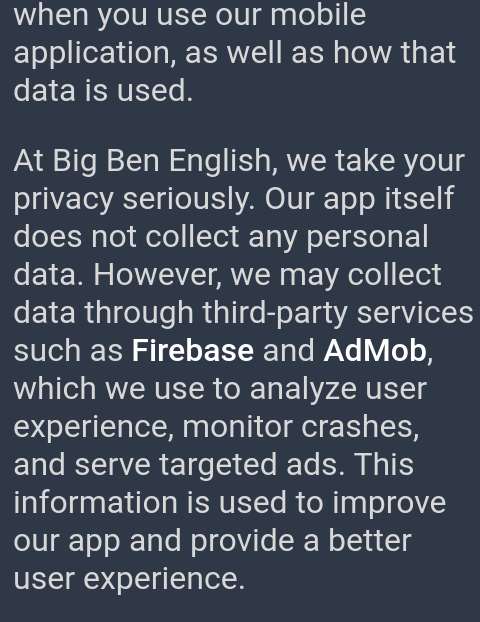
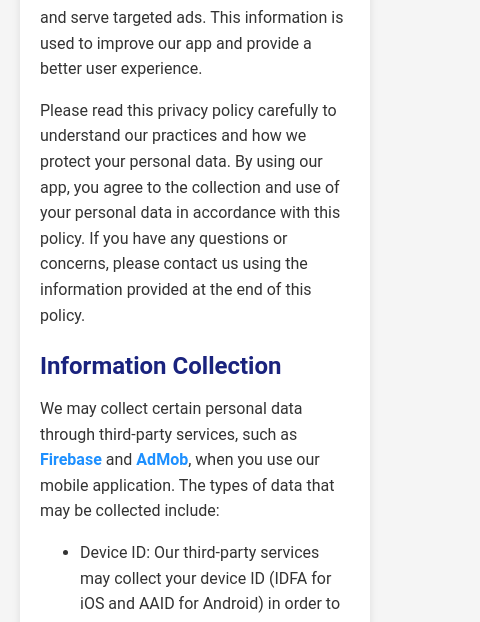
Before and after one commit to BigBenEnglish/BigBenEnglish.github.io, a plain HTML site: page privacyPolicy.html in a window 390 px wide. Shown: the part 460-1082 px from the top of the page, 480 px wide, since content can reach past the window. Drawn offline with Linux system fonts and the light colour scheme.

Commit message:
update style

```diff
--- a/privacyPolicy.html
+++ b/privacyPolicy.html
@@ -5,15 +5,14 @@
 <title>Privacy Policy</title>
 <style>
     html {
-            color: #D8D8D8;
-            margin: 0;
-            display: flex;
-            font-family: 'Roboto', -apple-system,BlinkMacSystemFont,"Segoe UI",Roboto,Helvetica,Arial,sans-serif;
+        color: #333;
+        background-color: #F5F5F5;
+        font-family: 'Roboto', -apple-system, BlinkMacSystemFont, "Segoe UI", Roboto, Helvetica, Arial, sans-serif;
     }
 
     body {
-            background-color: #2E3846;
-            flex: 1;
+        margin: 0;
+        padding: 20px;
         display: flex;
         justify-content: center;
         align-items: center;
@@ -21,73 +20,77 @@
     }
 
     a {
-            color: #ADD8E6;
+        color: #1E90FF;
+        text-decoration: none;
     }
-
-        header {
-            flex: 1;
-            width: 100%;
-        }
-
-        .effectiveDate {
-            font-weight: 200;
-            margin-top: 60px;
+    a:hover {
+        text-decoration: underline;
     }
 
     .content {
         max-width: 800px;
-            margin-top: 40px;
-            margin-bottom: 40px;
-            margin-left: 40px;
-            margin-right: 40px;
+        width: 100%;
+        background-color: white;
+        padding: 40px;
+        border-radius: 8px;
+        box-shadow: 0 4px 8px rgba(0,0,0,0.1);
+        box-sizing: border-box;
+    }
+
+    h1, h2 {
+        color: #1A237E;
     }
 
     h1 {
         font-size: 2.5rem;
-            font-weight: normal;
+        margin-bottom: 0.5em;
     }
 
     h2 {
         font-size: 2rem;
-            font-weight: normal;
-            margin: 3rem 0 0 0;
+        margin-top: 1em;
+        margin-bottom: 0.5em;
     }
 
     p {
-            font-size: 1.6rem;
+        font-size: 1.25rem;
+        line-height: 1.6;
     }
 
     li {
-            font-weight: 300;
-            margin-top: 10px;
-            margin-bottom: 10px;
+        font-size: 1.25rem;
+        line-height: 1.6;
     }
 
     .nameText {
-            font-weight: 500;
-            color: #FFFFFF;
+        color: #1E90FF;
+        font-weight: bold;
     }
 
+    .effectiveDate {
+        font-size: 1rem;
+        color: #777;
+        margin-top: 2em;
+    }
+
+    /* Responsive Design */
     @media only screen and (max-width: 800px) {
         .content {
-            max-width: 100%;
-            margin-left: 5px;
-            margin-right: 5px;
+            padding: 20px;
         }
 
         h1 {
-            font-size: 4rem;
+            font-size: 2rem;
         }
 
         h2 {
-            font-size: 3rem;
+            font-size: 1.5rem;
         }
 
-        p {
-            font-size: 2rem;
+        p, li, .effectiveDate {
+            font-size: 1rem;
         }
     }
-
 </style>
 </head>
 <body>
```
Also changed, not shown: termsOfUse.html (+39 -25 lines). Lines whose indentation alone changed are shown as unchanged.
